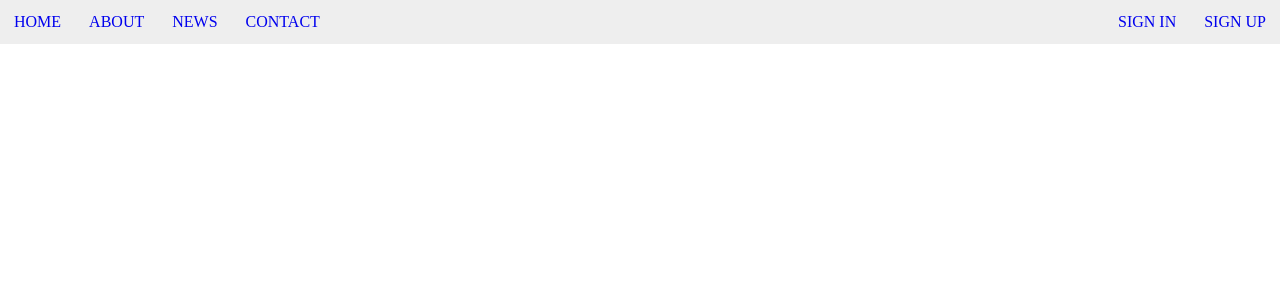
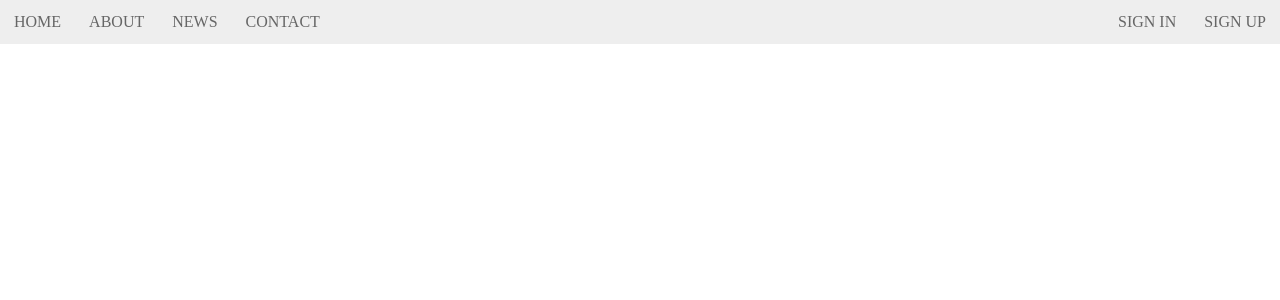
Before and after one commit to aminalgar3a/aminalgar3a-devytech, a PHP site: page / in a window 1280 px wide. Shown: the top 300 px of the page. Run offline with PHP 8.4, Linux system fonts and the light colour scheme.

Commit message:
Update style.css

```diff
--- a/style.css
+++ b/style.css
@@ -33,4 +33,5 @@ ul.topnav li a {
     text-align: center;
     padding: 14px;
     text-transform: uppercase;
+    color: #666;
 }
```
